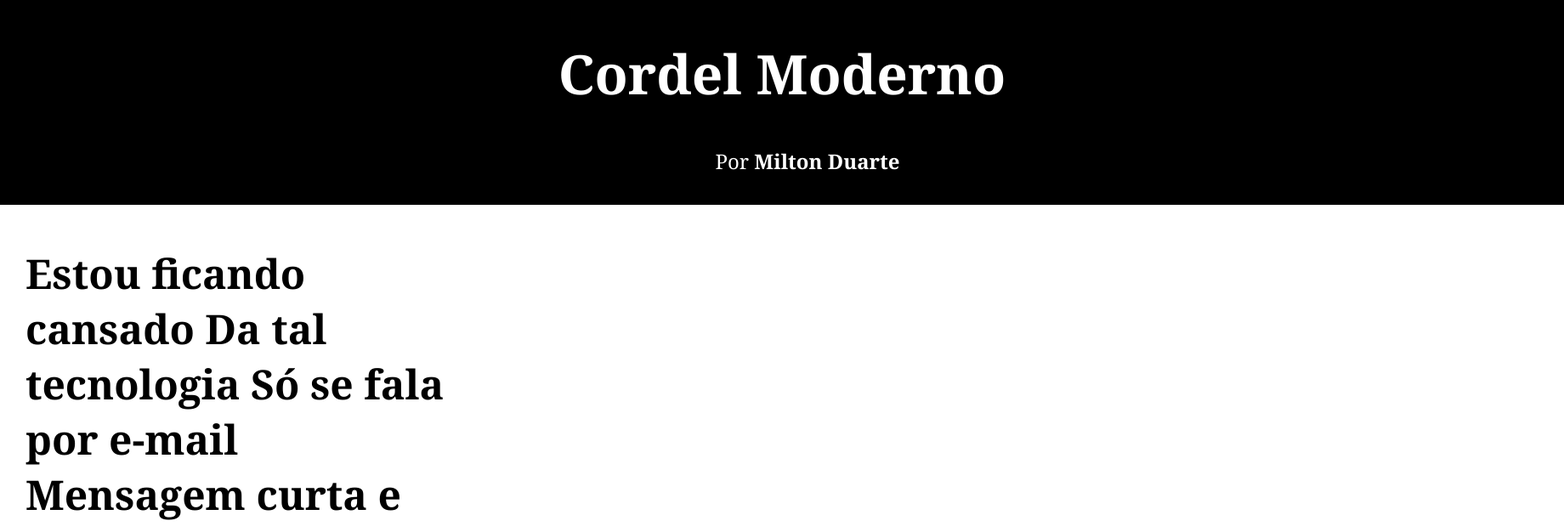
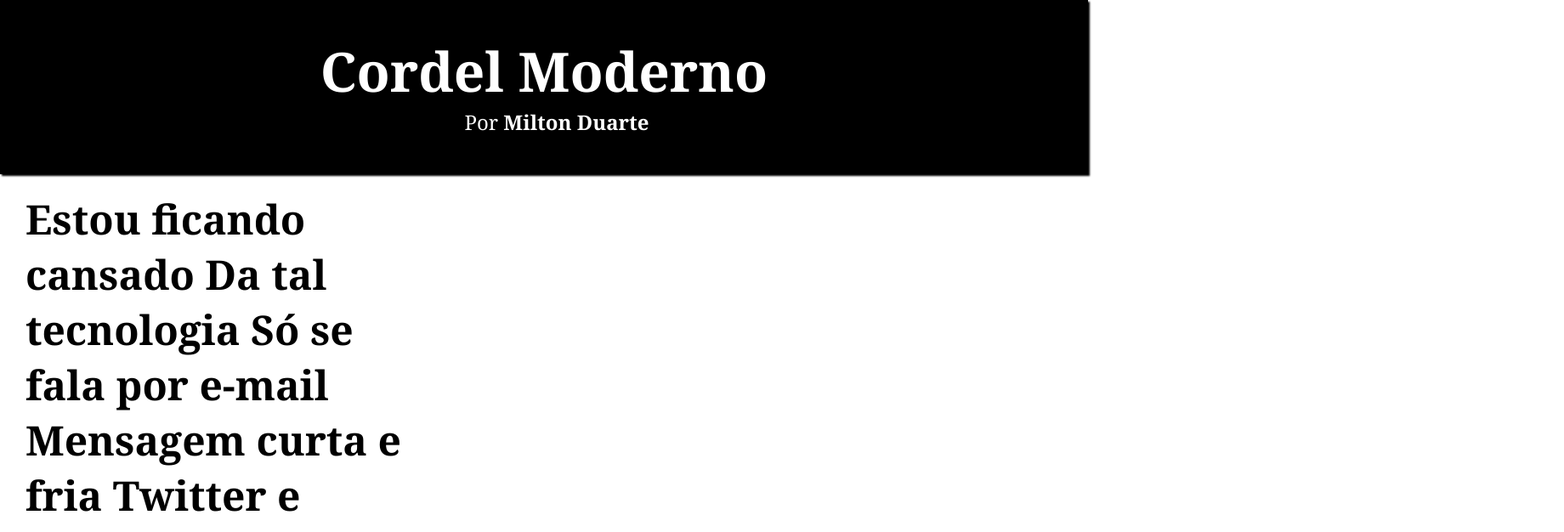
Before and after one commit to skrillkk/Projeto-cordel, a plain HTML site: page index.html in a window 1280 px wide. Shown: the top 626 px of the page at 85% size, 1840 px wide, since content can reach past the window. Drawn offline with Linux system fonts and the light colour scheme.

Commit message:
Protipo Teste

```diff
--- a/index.html
+++ b/index.html
@@ -78,8 +78,9 @@
                                     Deixe que Deus interprete.</p>
                             </div>
     </main>
-    <footer>
-        Site Criado por João Victor Ferreira Da Costa <article class="sumir" >NAMORADO DA YASMIN</article>
-    </footer>
+
 </body>
+<footer>
+    Site Criado por João Victor Ferreira Da Costa <article class="sumir" >NAMORADO DA YASMIN</article>
+</footer>
 </html>
--- a/style.css
+++ b/style.css
@@ -1,11 +1,13 @@
 body{
     font-family: Georgia, 'Times New Roman', Times, serif;
-    margin: 0px;
-    margin-right:30px;
-    max-width: 800px;
-
 }
-
+* {
+    margin: 0;
+    padding: 0;
+    box-sizing: border-box;}
+@media (max-width: 600px) {
+    header, p, div, footer
+ }
 header{
     background-color: black;
     color: white;
@@ -13,11 +15,10 @@ header{
     padding: 0px;
     width: 100%;
     height: 70%;
-    margin-top: -30px;
-    padding-bottom: 30px;
-    padding-top: 30px;
-    padding-right: 520px;
-    padding-left:520px;
+    padding: 40px;
+    box-shadow: 2px 2px 2px black;
+    margin-bottom: 20px;
+
 }
  header > h1{
     font-size: 4em;
@@ -87,7 +88,6 @@ footer{
     color: white;
     text-align: center;
     font-size: 1.5em;
-    margin-right: -30px;
     padding: 30px 30px 30px 15px;
 }
 .sumir{
```
